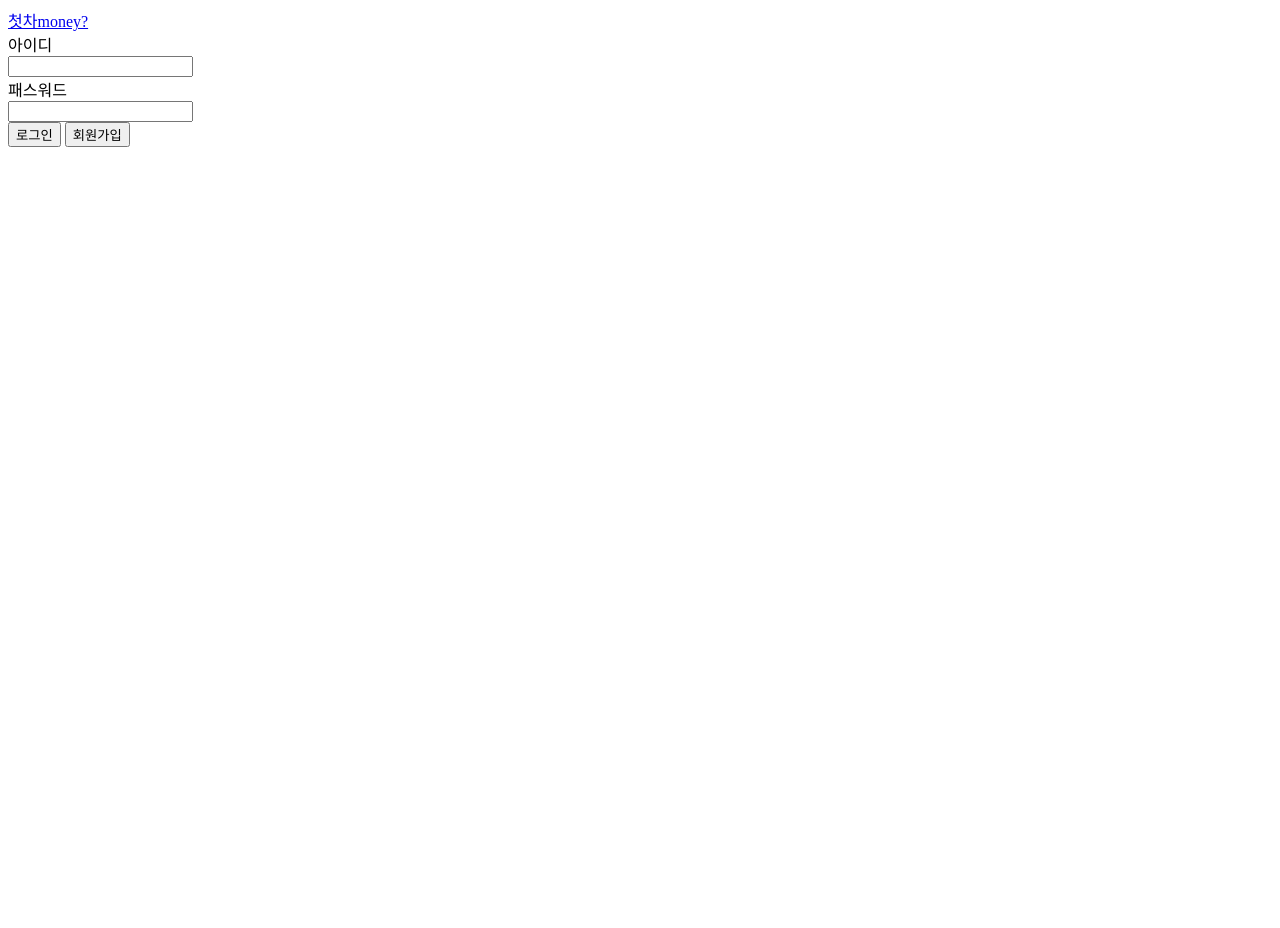
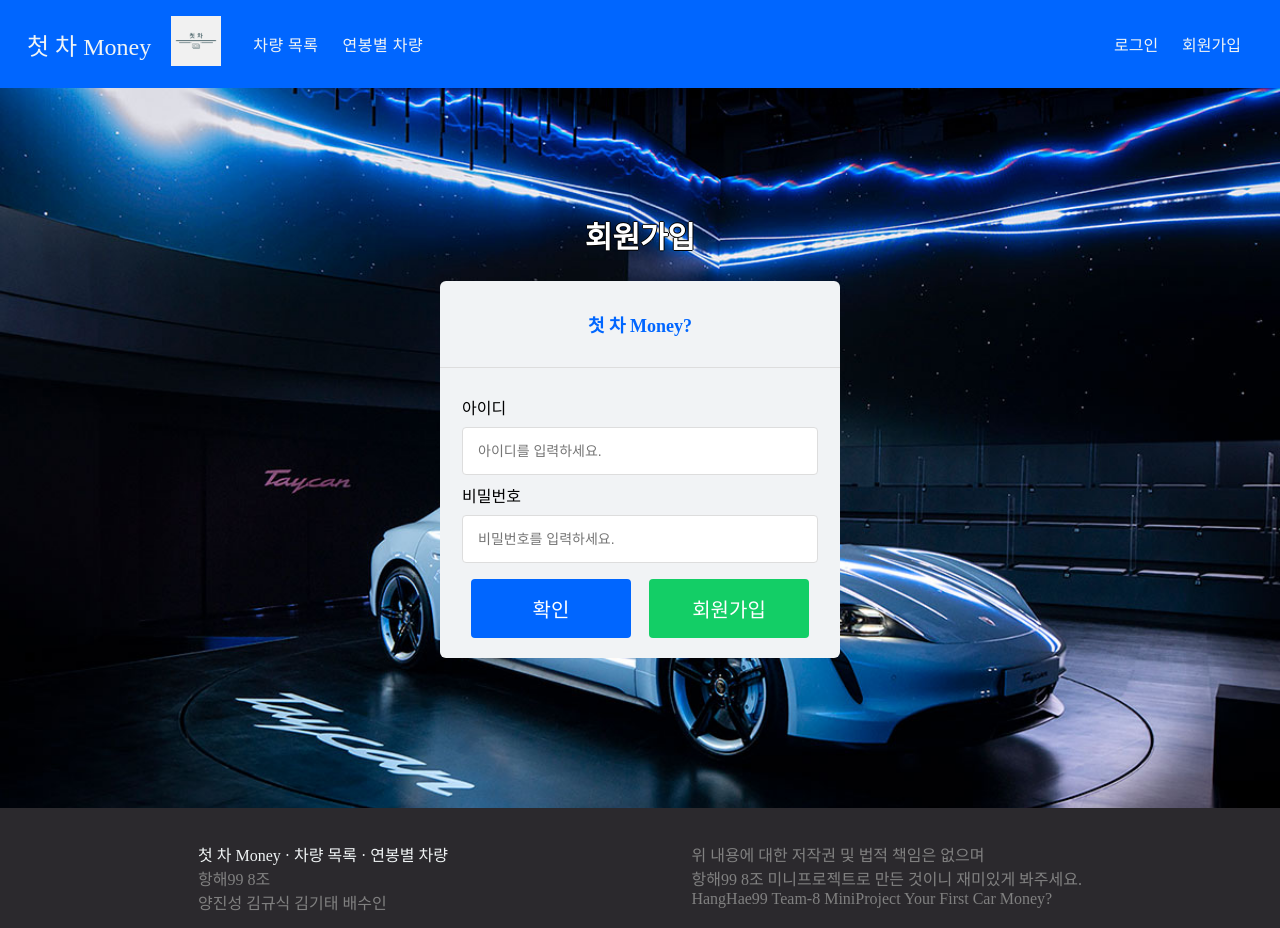
Before and after one commit to jinseoIT/firstcar_money, a Flask app: page /user/login in a window 1280 px wide. Before the commit the page ends 147 px from the top, so only its background shows below. Run offline with Flask 2, Linux system fonts and the light colour scheme; parts of the project's set-up code (start-up, migrations or seed data) failed here and were passed over; some libraries are stand-ins or nearby versions; some web fonts are replaced.

Commit message:
login-page

```diff
--- a/comment.py
+++ b/comment.py
@@ -15,7 +15,7 @@ dbPw = os.getenv('DB_ADMIN_PW')
 
 #  팀 프로젝트 공용 DB
 client = MongoClient(
-     'mongodb+srv://' + dbId + ':' + dbPw + '@firstcar-moneㄴy.ojfbk.mongodb.net/firstcar-money?retryWrites=true&w'
+     'mongodb+srv://' + dbId + ':' + dbPw + '@firstcar-money.ojfbk.mongodb.net/firstcar-money?retryWrites=true&w'
                                             '=majority')
 db = client.dbfirtcar.comments
 # client = MongoClient('localhost', 27017)
--- a/templates/common/footer.html
+++ b/templates/common/footer.html
@@ -42,7 +42,7 @@
             <div class="item__sub1">
                 <a href="/">첫 차 Money</a>&nbsp&#183
                 <a href="/car/list">차량 목록</a>&nbsp&#183
-                <a href="/money/cars">연봉별 차량</a>
+                <a href="/api/car/from-range">연봉별 차량</a>
                 <div class="item__sub1__text">항해99 8조<br>양진성 김규식 김기태 배수인</div>
             </div>
             <div class="item__sub1"></div>
--- a/templates/login.html
+++ b/templates/login.html
@@ -1,37 +1,33 @@
 <!DOCTYPE html>
 <html lang="en">
 <head>
+    {% include '/common/head.html' %}
     <meta charset="UTF-8">
-        <title>로그인</title>
+    <title>회원가입</title>
     <link rel="stylesheet" href="../static/CSS/login.css">
 </head>
 <body>
-        <div id="regist_Frame">
+{% include '/common/header.html' %}
+<section class="signin">
+    <h1>회원가입</h1>
+    <div class="signin__card">
+      <h2>
+        <strong><a href="/">첫 차 Money?</a></strong>
+      </h2>
       <form id="register_Form">
-                <div id="Home">
-                    <a id="GoHome" href="/"> 첫차money?</a>
-                </div>
-                <div id="ID">
-                    아이디
-                </div>
-
-                <input type="email" id="ID_Input">
-
-
-                <div id="passWord">
-                    패스워드
-                </div>
-
-                <input type="password" id="passWord_Input">
-
-
-                <div id="buttons">
-                    <button id="Login_button">로그인</button>
-                    <button id="Regist_button">회원가입</button>
+        <span>아이디</span>
+        <input id="ID_Input" type="email" placeholder="아이디를 입력하세요.">
+        <span>비밀번호</span>
+        <input id="passWord_Input" type="password" placeholder="비밀번호를 입력하세요.">
+        <div class="login__join">
+            <input id="Login_button" type="submit" value="확인">
+            <input id="Regist_button" type="submit" value="회원가입">
         </div>
       </form>
   </div>
+  </section>
+</div>
 <script src="../static/JS/login.js"></script>
-
+{% include '/common/footer.html' %}
 </body>
 </html>
--- a/templates/main.html
+++ b/templates/main.html
@@ -21,10 +21,10 @@
         <section class="container">
             <div class="linkPage">
                 <div class="page">
-                    <a href="/money/cars" class="text">연봉별 차량 보러가기</a>
+                    <a href="/api/car/from-range" class="text">연봉별 차량 보러가기</a>
                     <hr width="95%">
-                    <a href="/money/cars" class="img"></a>
-                    <button onclick="location.href='/money/cars'" class="btn">연봉별 차량 보러가기</button>
+                    <a href="/api/car/from-range" class="img"></a>
+                    <button onclick="location.href='/api/car/from-range'" class="btn">연봉별 차량 보러가기</button>
                 </div>
                 <div class="page">
                     <a href="/car/list" class="text">국내 차량 보러가기</a>
```
Lines whose indentation alone changed are shown as unchanged.
